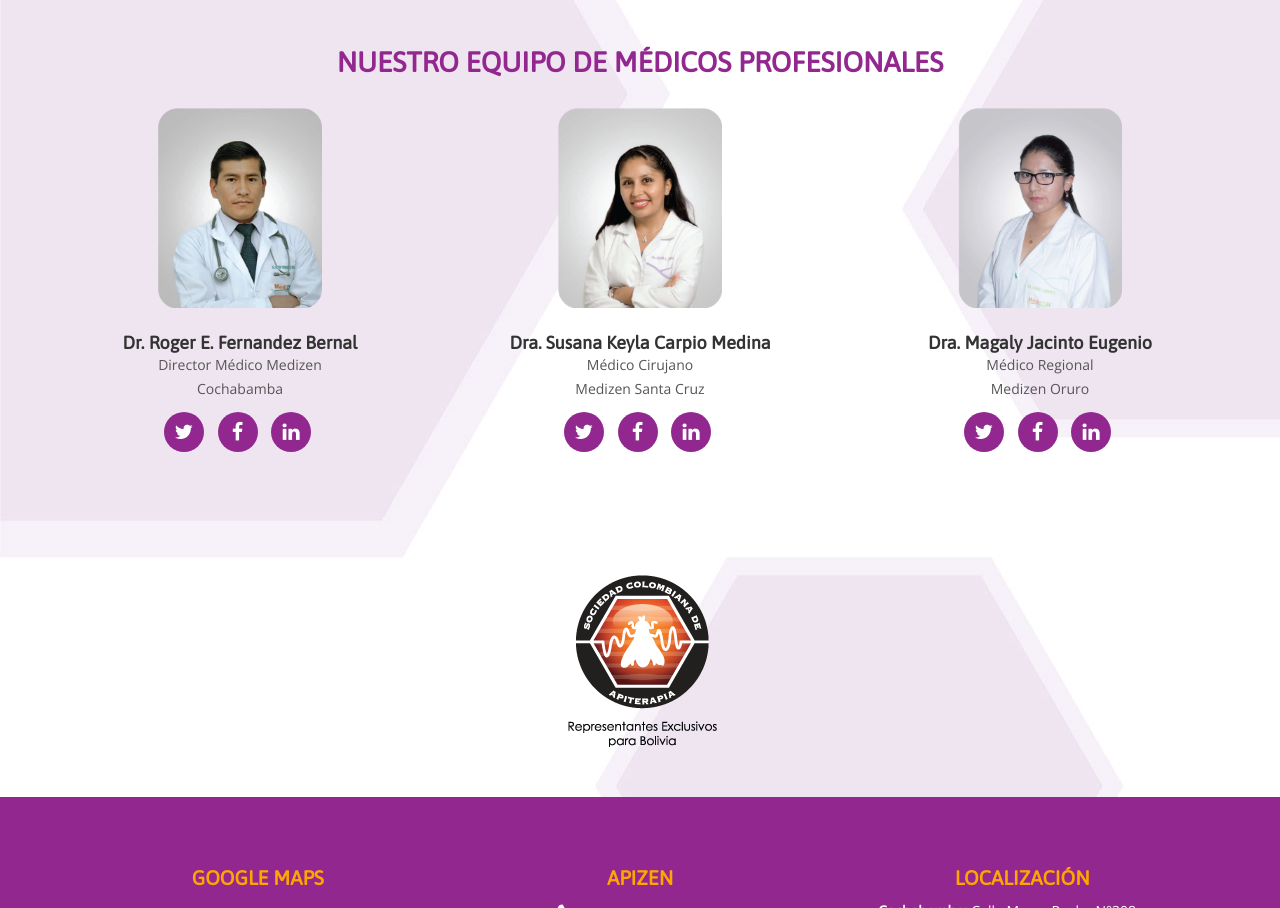
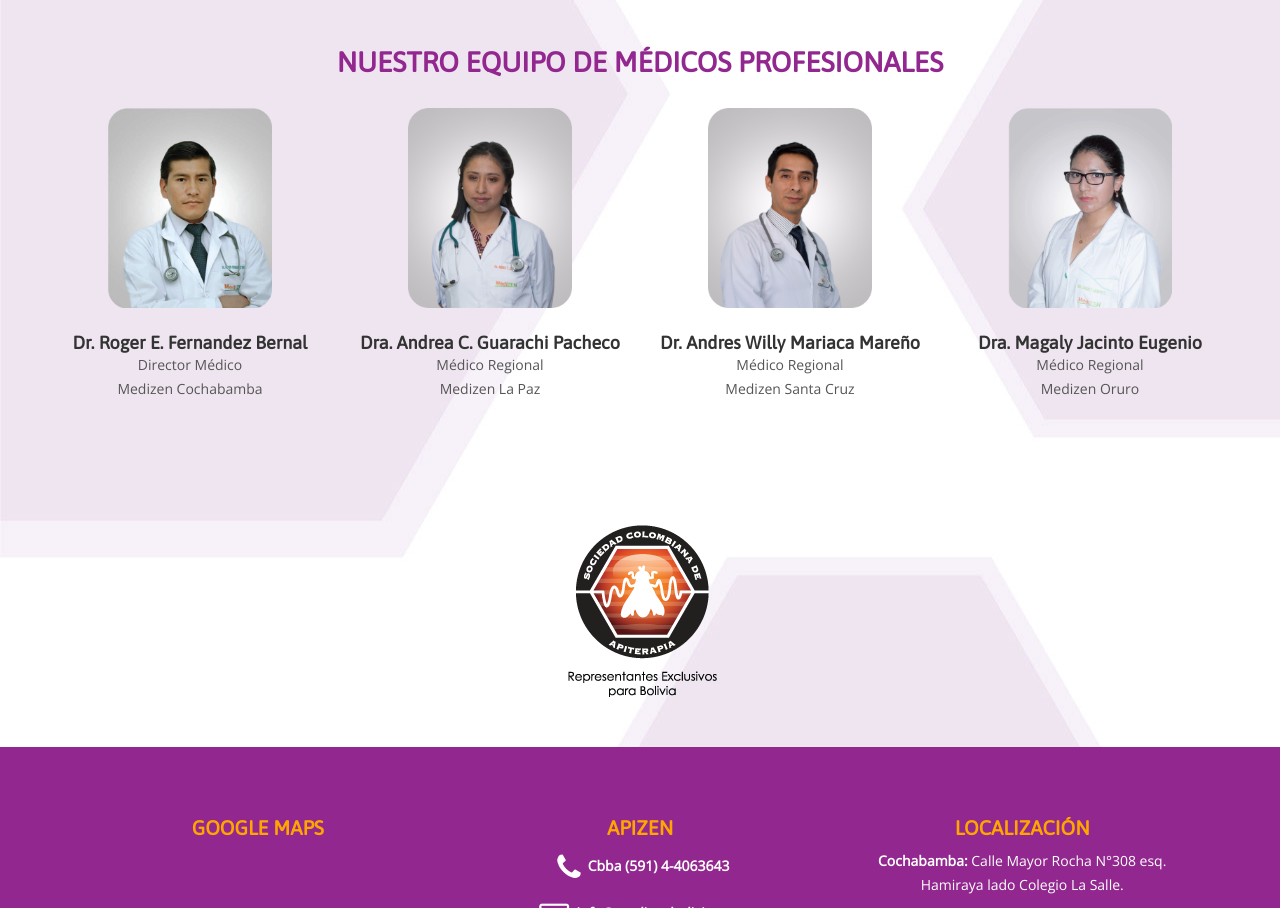
Before and after one commit to attobitt/apizen, a website: page index.html in a window 1280 px wide. Shown: the part 6192-7100 px from the top of the page. Drawn offline with nearby package versions, Linux system fonts and the light colour scheme; files that its build step writes are made by us from their sources; grey boxes are pictures that could not be loaded.

Commit message:
Add new medics to the team section

```diff
--- a/index.html
+++ b/index.html
@@ -523,57 +523,32 @@
           </div>
         </div>
         <div class="row">
-          <div class="col-sm-4">
+          <div class="col-lg-3 col-md-4 col-sm-6">
             <div class="team-member">
               <img src="img/team/Dr-Roger-Fernandez.png" class="img-responsive" alt="">
               <h4>Dr. Roger E. Fernandez Bernal</h4>
-              <p class="text-muted">
-                <!-- Egresado de la Facultad de Medicina de la Universidad Privada del Valle (Univalle). <br>
-                Especialista en Nutriología clínica con Practica Ortomolecular Universidad Autónoma Gabriel René Moreno (VAGRM). <br>
-                Miembro Fundador de la Sociedad Boliviana de Nutriología clínica con Practica Ortomolecular. <br>
-                Miembro Honorario de la Sociedad Colombiana de Apiterapia. <br>
-                Secretario General AMBO-COCHABAMBA. <br>
-                Diplomado en Farmacología clínica (Univalle). <br> -->
-                Director Médico Medizen <br> Cochabamba
-              </p>
-              <ul class="list-inline social-buttons">
-                <li><a href="#"><i class="fa fa-twitter"></i></a>
-                </li>
-                <li><a href="#"><i class="fa fa-facebook"></i></a>
-                </li>
-                <li><a href="#"><i class="fa fa-linkedin"></i></a>
-                </li>
-              </ul>
+              <p class="text-muted">Director Médico <br> Medizen Cochabamba</p>
             </div>
           </div>
-          <div class="col-sm-4">
+          <div class="col-lg-3 col-md-4 col-sm-6">
             <div class="team-member">
-              <img src="img/team/Dr-Susana-Carpio.png" class="img-responsive" alt="">
-              <h4>Dra. Susana Keyla Carpio Medina </h4>
-              <p class="text-muted">Médico Cirujano <br>Medizen Santa Cruz</p>
-              <ul class="list-inline social-buttons">
-                <li><a href="#"><i class="fa fa-twitter"></i></a>
-                </li>
-                <li><a href="#"><i class="fa fa-facebook"></i></a>
-                </li>
-                <li><a href="#"><i class="fa fa-linkedin"></i></a>
-                </li>
-              </ul>
+              <img src="img/team/Dr-Andrea-Guarachi.png" class="img-responsive" alt="">
+              <h4>Dra. Andrea C. Guarachi Pacheco </h4>
+              <p class="text-muted">Médico Regional <br>Medizen La Paz</p>
             </div>
           </div>
-          <div class="col-sm-4">
+          <div class="col-lg-3 col-md-4 col-sm-6">
+            <div class="team-member">
+              <img src="img/team/Dr-Andres-Mariaca.png" class="img-responsive" alt="">
+              <h4>Dr. Andres Willy Mariaca Mareño </h4>
+              <p class="text-muted">Médico Regional <br>Medizen Santa Cruz</p>
+            </div>
+          </div>
+          <div class="col-lg-3 col-md-4 col-sm-6">
             <div class="team-member">
               <img src="img/team/Dr-Magaly-Jacinto.png" class="img-responsive" alt="">
               <h4>Dra. Magaly Jacinto Eugenio</h4>
               <p class="text-muted">Médico Regional<br> Medizen Oruro</p>
-              <ul class="list-inline social-buttons">
-                <li><a href="#"><i class="fa fa-twitter"></i></a>
-                </li>
-                <li><a href="#"><i class="fa fa-facebook"></i></a>
-                </li>
-                <li><a href="#"><i class="fa fa-linkedin"></i></a>
-                </li>
-              </ul>
             </div>
           </div>
         </div>
```
